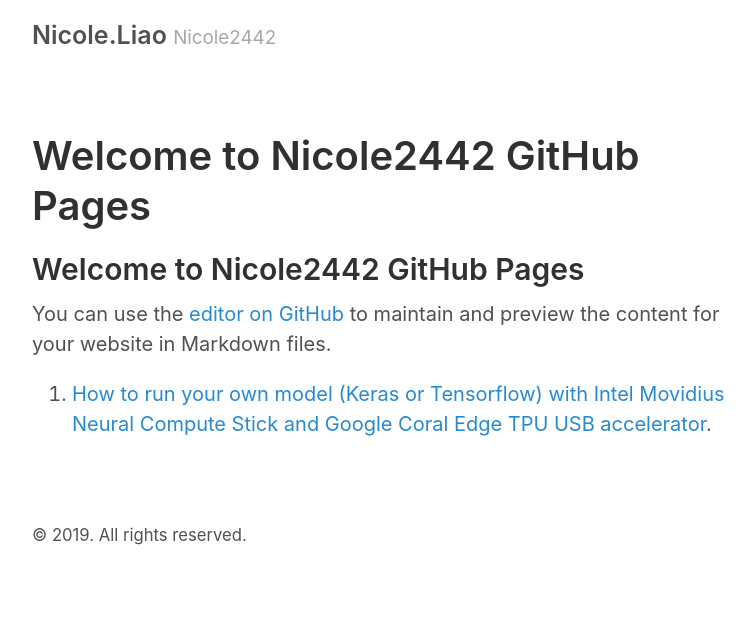
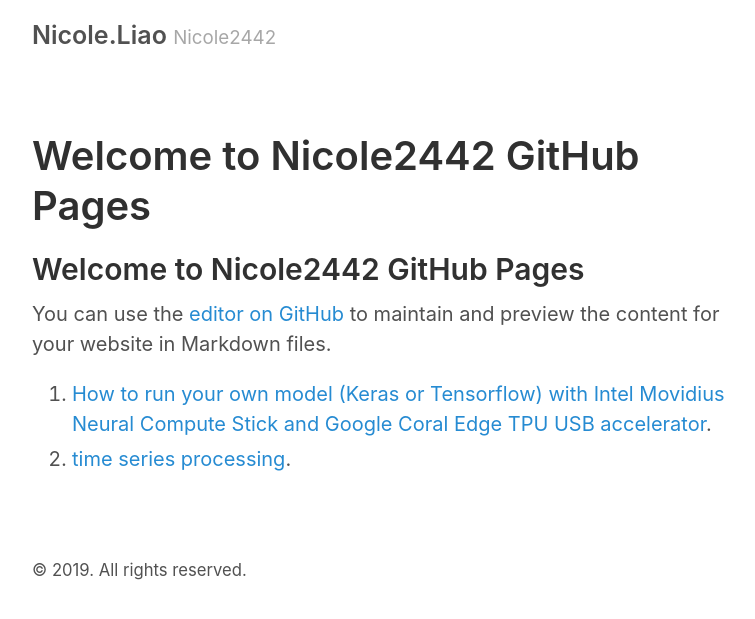
Before and after one commit to Nicole2442/Nicole2442.github.io, a Jekyll site: the page built from index.md, in a window 1280 px wide. Shown: the top 619 px of the page, without its empty margins (258-1013 px from the left). Built offline with Jekyll 4.4.1, drawn with Linux system fonts in a browser that asks for light colours; our own code applies the rules of GitHub Pages for plain Markdown files; the list of posts is cut into pages by our own code.

Commit message:
add time-series-processing

```diff
--- a/index.md
+++ b/index.md
@@ -3,3 +3,4 @@
 You can use the [editor on GitHub](https://github.com/Nicole2442/Nicole2442.github.io/edit/master/index.md) to maintain and preview the content for your website in Markdown files.
 
 1. [How to run your own model (Keras or Tensorflow) with Intel Movidius Neural Compute Stick and Google Coral Edge TPU USB accelerator](https://nicole2442.github.io/Edge-Computing/).
+2. [time series processing](https://nicole2442.github.io/time-series-processing/).
```
Also changed, not shown: 1 other file.
